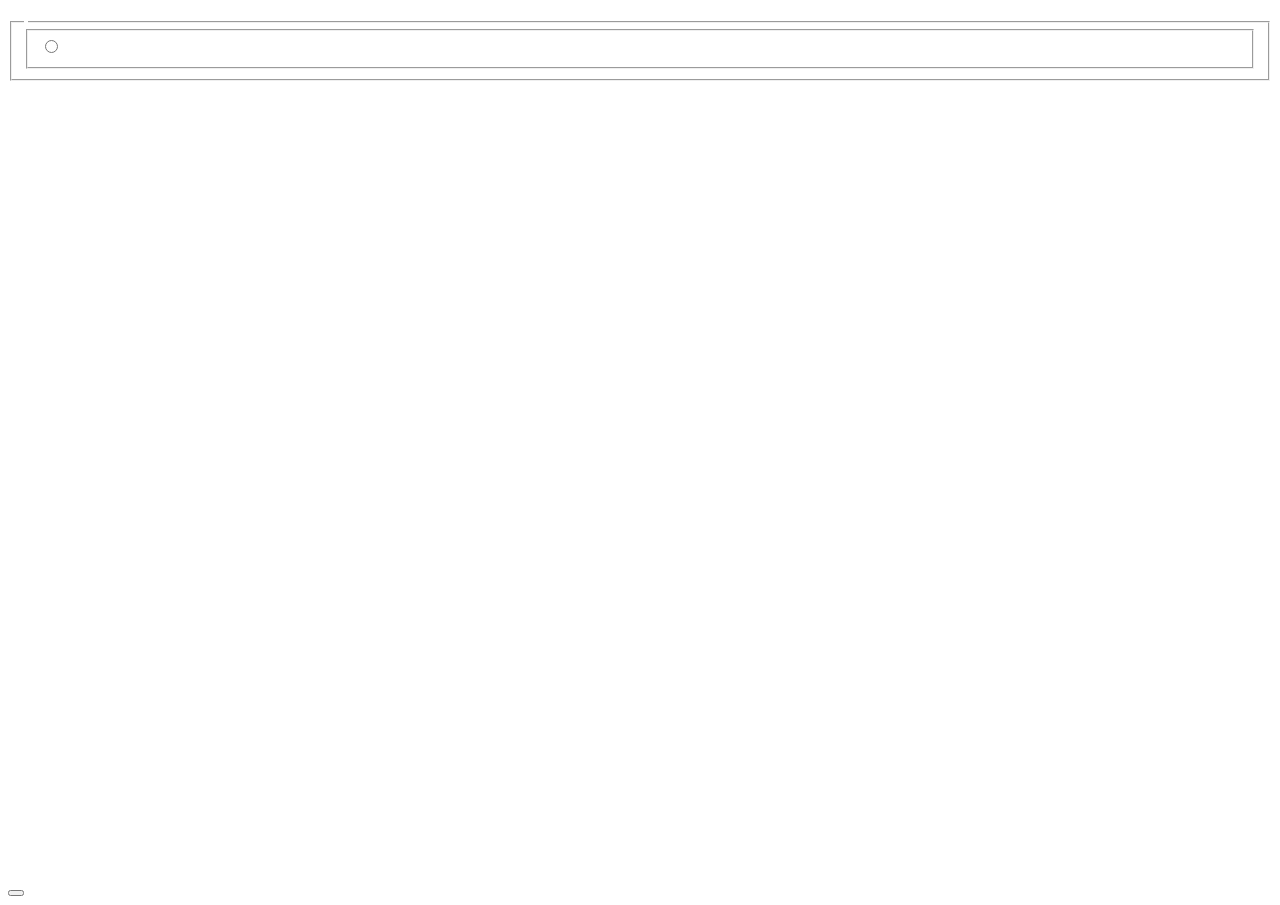
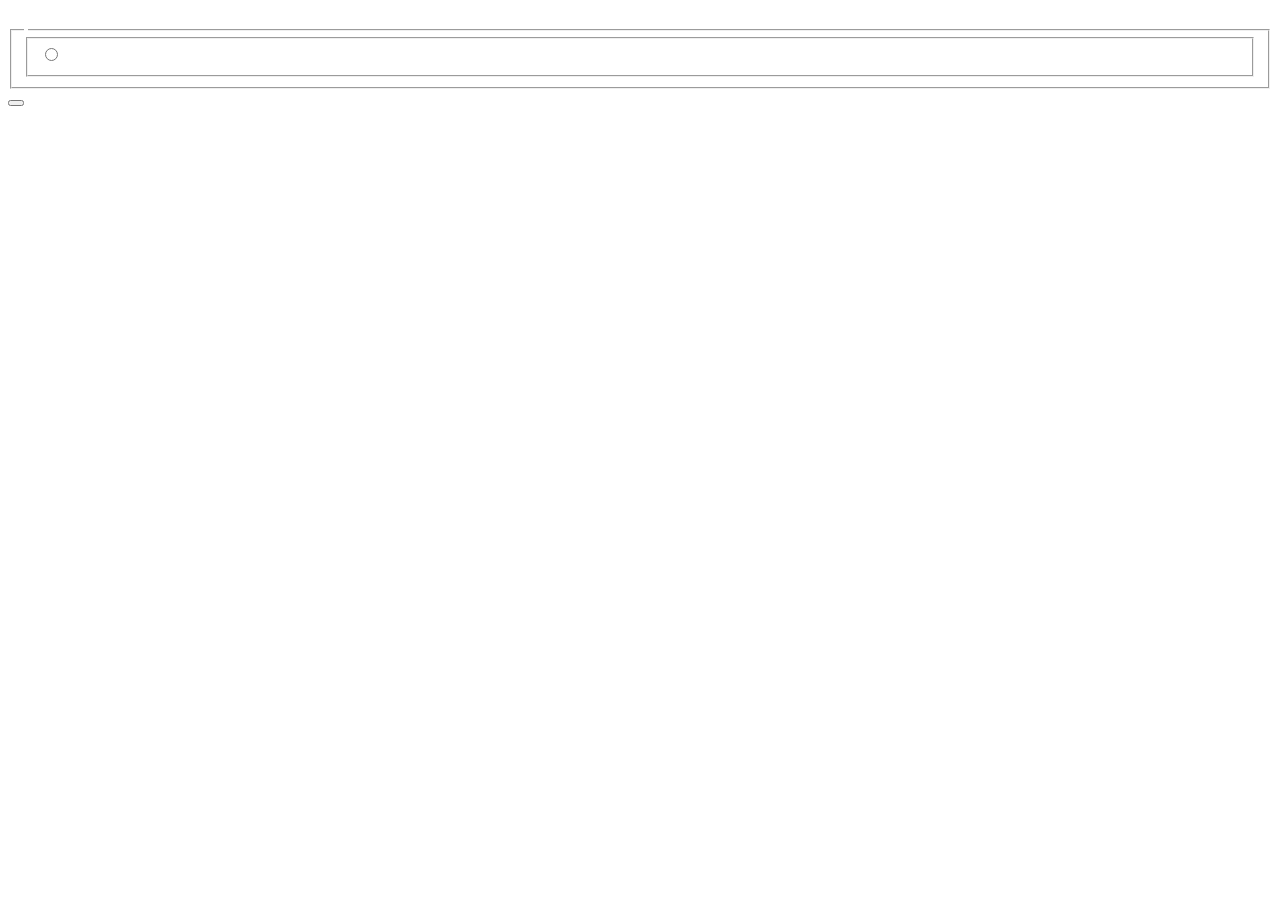
Before and after one commit to christian-ek/se.ebeco.connect, a website: page drivers/thermostat/pair/select_regulator.html in a window 1280 px wide. After the commit the page ends 800 px from the top, so only its background shows below. Drawn offline with Linux system fonts and the light colour scheme.

Commit message:
Move pairing screen button to the bottom of screen

```diff
--- a/drivers/thermostat/device.js
+++ b/drivers/thermostat/device.js
@@ -30,7 +30,6 @@ class ThermostatDevice extends Homey.Device {
 
     await this.api.getDevice(device.id)
       .then(data => {
-        this.log(data);
         this.setCapabilityValue('target_temperature', parseFloat(data.temperatureSet)).catch(this.error);
         if (this.getSetting('regulator') === 'temperatureFloor') {
           this.setCapabilityValue('measure_temperature', data.temperatureFloor).catch(this.error);
--- a/drivers/thermostat/pair/select_regulator.html
+++ b/drivers/thermostat/pair/select_regulator.html
@@ -4,10 +4,11 @@
 <head>
   <meta charset="UTF-8" />
   <script src="../../../assets/vue.min.js"></script>
+
 </head>
 
 <body>
-  <div id="app">
+  <div id="app" class="container">
     <header class="homey-header">
       <h1 class="homey-title" data-i18n="select_regulator.title"></h1>
       <p class="homey-subtitle" data-i18n="select_regulator.subtitle"></p>
@@ -29,10 +30,21 @@
         </div>
       </fieldset>
     </form>
-    <button @click="select" class="homey-button-primary-full" :disabled="error" data-i18n="select_regulator.save"
-     style="margin-top: 64%;"></button>
+
+    <div class="footer">
+      <button @click="select" :disabled="error" class="homey-button-primary-full visible" data-i18n="select_regulator.save"></button>
+    </div>
   </div>
-
+  <style>
+    .container {
+      height: 100%;
+      display: flex;
+      flex-direction: column;
+    }
+    .footer {
+      margin-top: auto;
+    }
+  </style>
   <script>
 
     Homey.setTitle('');
@@ -51,7 +63,7 @@
       },
       methods: {
         select() {
-          //Homey.showLoadingOverlay();
+          Homey.showLoadingOverlay();
 
           Homey.emit('select_regulator', this.selected)
             .then(device => {
@@ -61,7 +73,8 @@
                 .catch(function(err) {
                   this.error = true;
                   return Homey.alert(err.message);
-                });
+                })
+                .finally(Homey.hideLoadingOverlay());
               } else {
                 console.log('select_regulator failed');
                 this.error = true;
```
